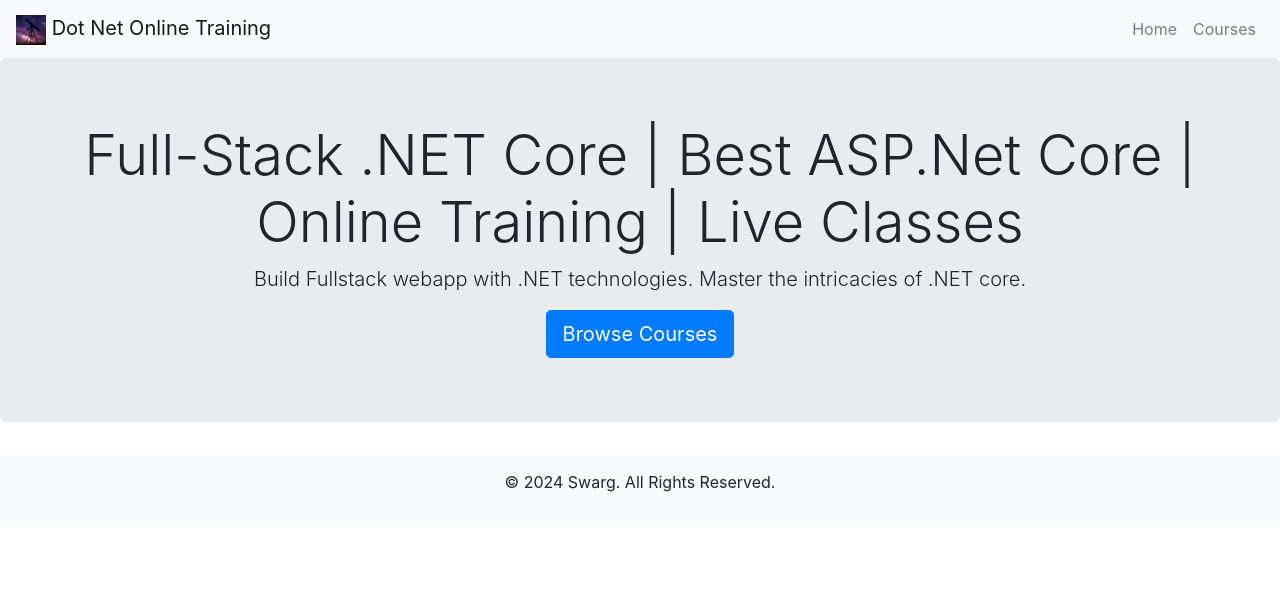
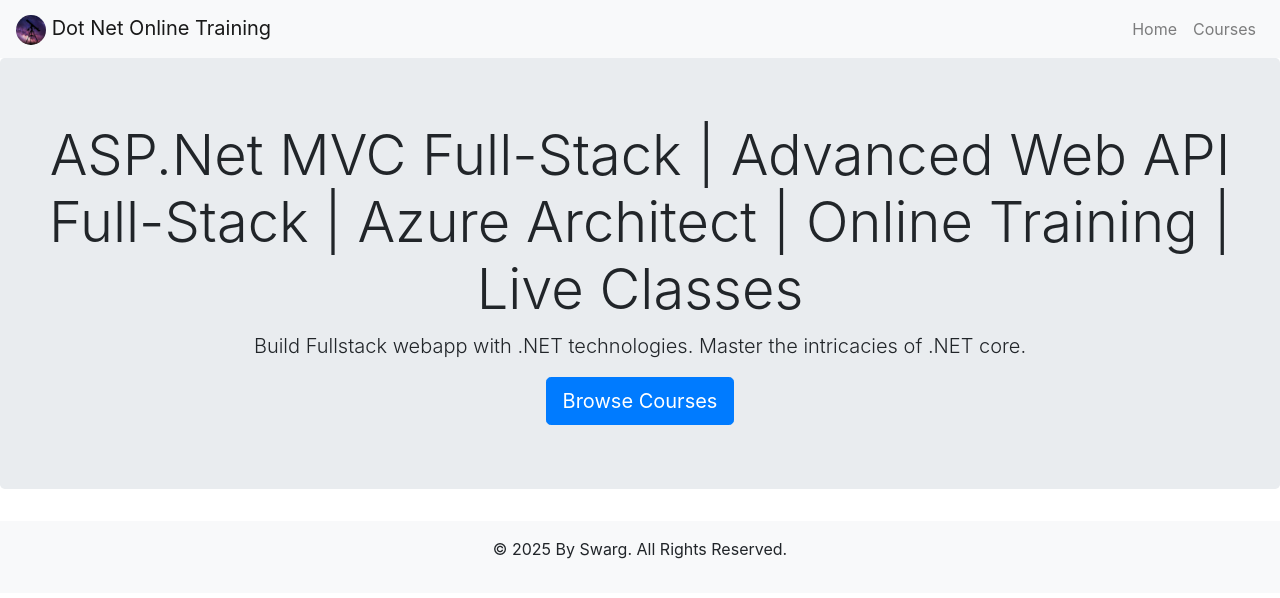
Before and after one commit to JigneshRSolanki/OnlineCourse, a plain HTML site: page index.html in a window 1280 px wide. Drawn offline with nearby package versions, Linux system fonts and the light colour scheme.

Commit message:
changes in heading

```diff
--- a/index.html
+++ b/index.html
@@ -20,7 +20,7 @@
 <body>
     <!-- Navigation Bar -->
     <nav class="navbar navbar-expand-lg navbar-light bg-light">
-        <a class="navbar-brand" href="index.html"><img src="img/logo.png" alt="Logo" width="30" height="30"> Dot Net Online Training</a>
+        <a class="navbar-brand" href="index.html"><img src="img/logo.png" class="rounded-circle" alt="Logo" width="30" height="30"> Dot Net Online Training</a>
         <button class="navbar-toggler" type="button" data-toggle="collapse" data-target="#navbarNav" aria-controls="navbarNav" aria-expanded="false" aria-label="Toggle navigation">
             <span class="navbar-toggler-icon"></span>
         </button>
@@ -38,14 +38,16 @@
 
     <!-- Header -->
     <header class="jumbotron text-center">
-        <h4 class="display-4"> Full-Stack .NET Core | Best ASP.Net Core | Online Training | Live Classes </h4>
+        <h5 class="display-4">
+            ASP.Net MVC Full-Stack | Advanced Web API Full-Stack | Azure Architect | Online Training | Live Classes
+        </h5>
         <p class="lead">Build Fullstack webapp with .NET technologies. Master the intricacies of .NET core.</p>
         <a href="courses.html" class="btn btn-primary btn-lg">Browse Courses</a>
     </header>
 
     <!-- Footer -->
     <footer class="bg-light text-center py-3">
-        <p>&copy; 2024 Swarg. All Rights Reserved.</p>
+        <p>&copy; 2025 By Swarg. All Rights Reserved.</p>
     </footer>
 
     <script src="https://code.jquery.com/jquery-3.5.1.slim.min.js"></script>
```
